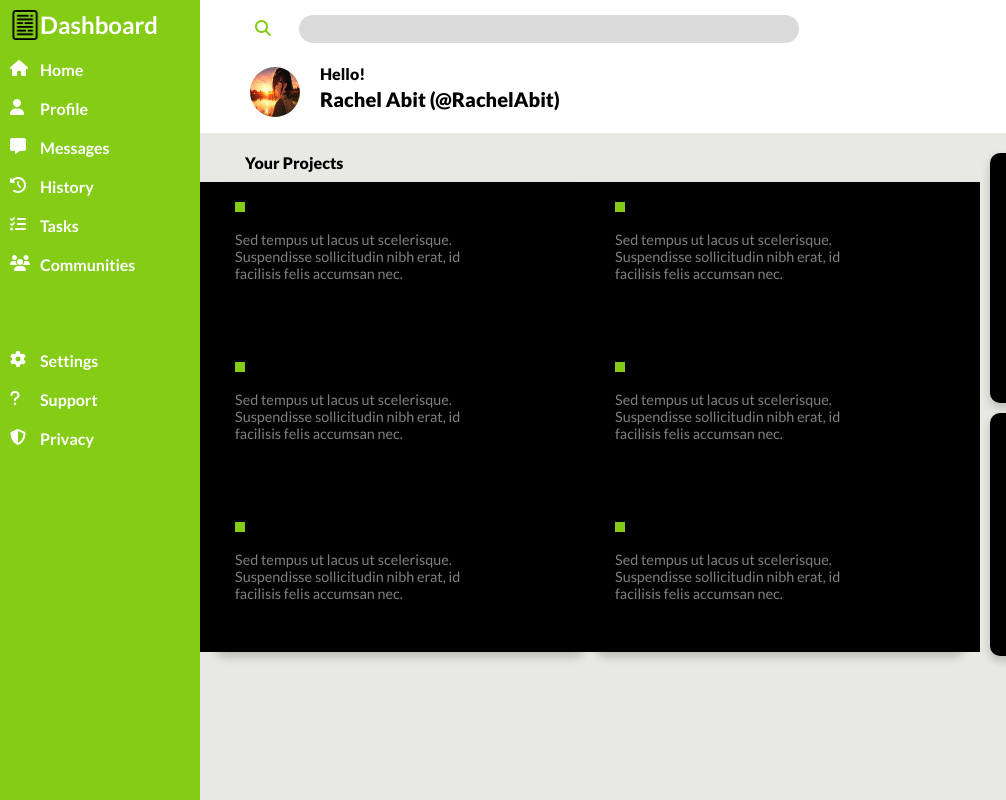
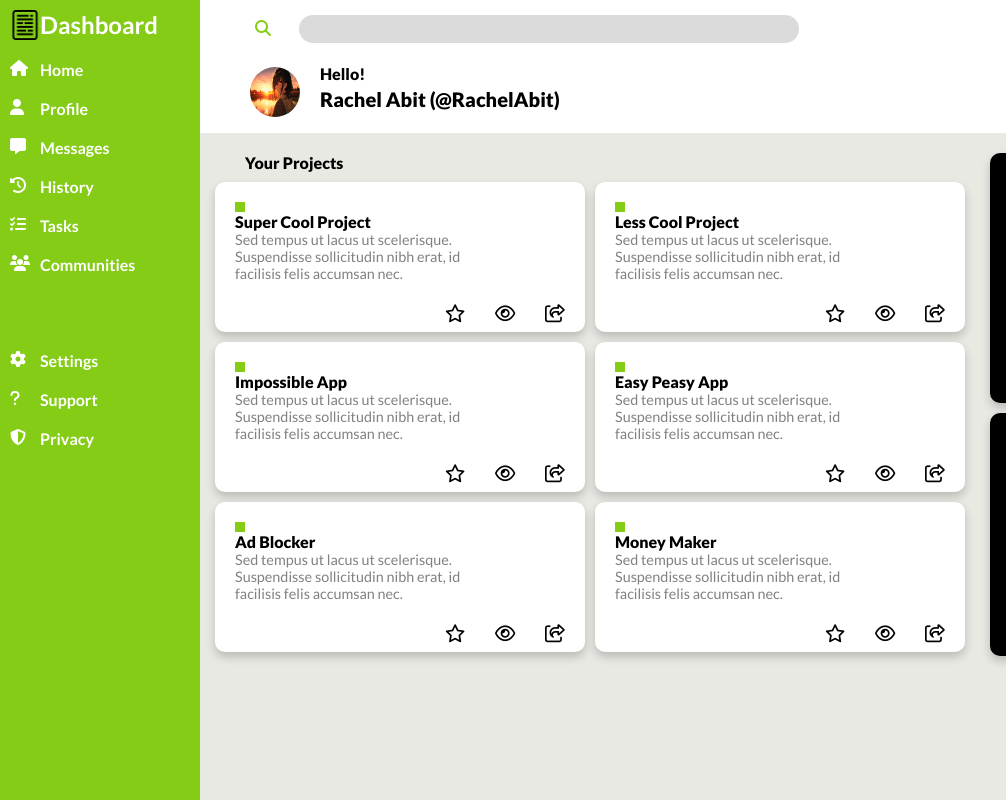
Before and after one commit to RachelAbit/RachelAbit.github.io, a plain HTML site: page index.htm in a window 1280 px wide. Shown: the top 800 px of the page, 0-1006 px from the left. Drawn offline with Linux system fonts and the light colour scheme.

Commit message:
Update style.css

```diff
--- a/style.css
+++ b/style.css
@@ -140,7 +140,6 @@ button:hover{
     justify-content: center;
     gap: 10px;
     margin-top: 10px;
-    background-color: #000;
 }
 h3{
     margin-left: 38px;
@@ -149,7 +148,7 @@ h3{
     box-shadow: 0px 5px 10px rgba(0,0,0,.20);
     padding: 20px;
     border-radius: 10px;
-    background-color: #000;
+    background-color: #fff;
 }
 .b{
     font-weight: 800;
```
